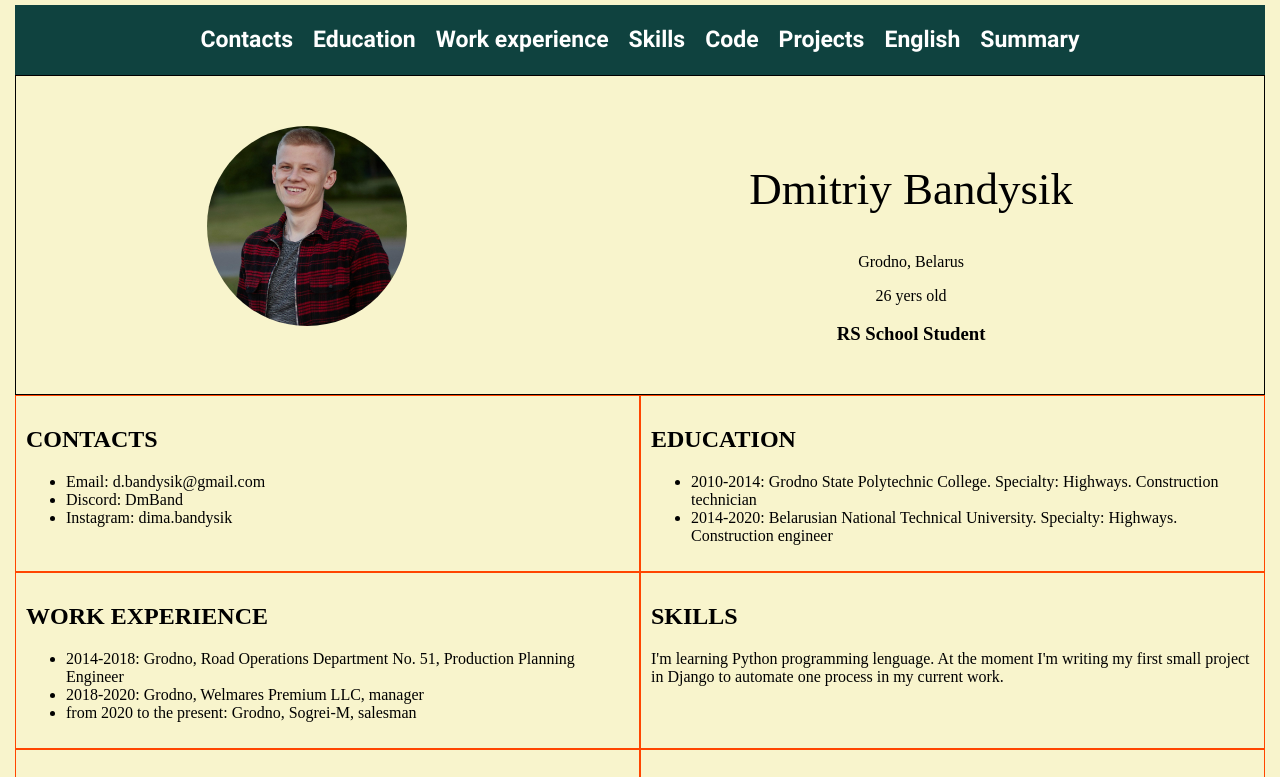
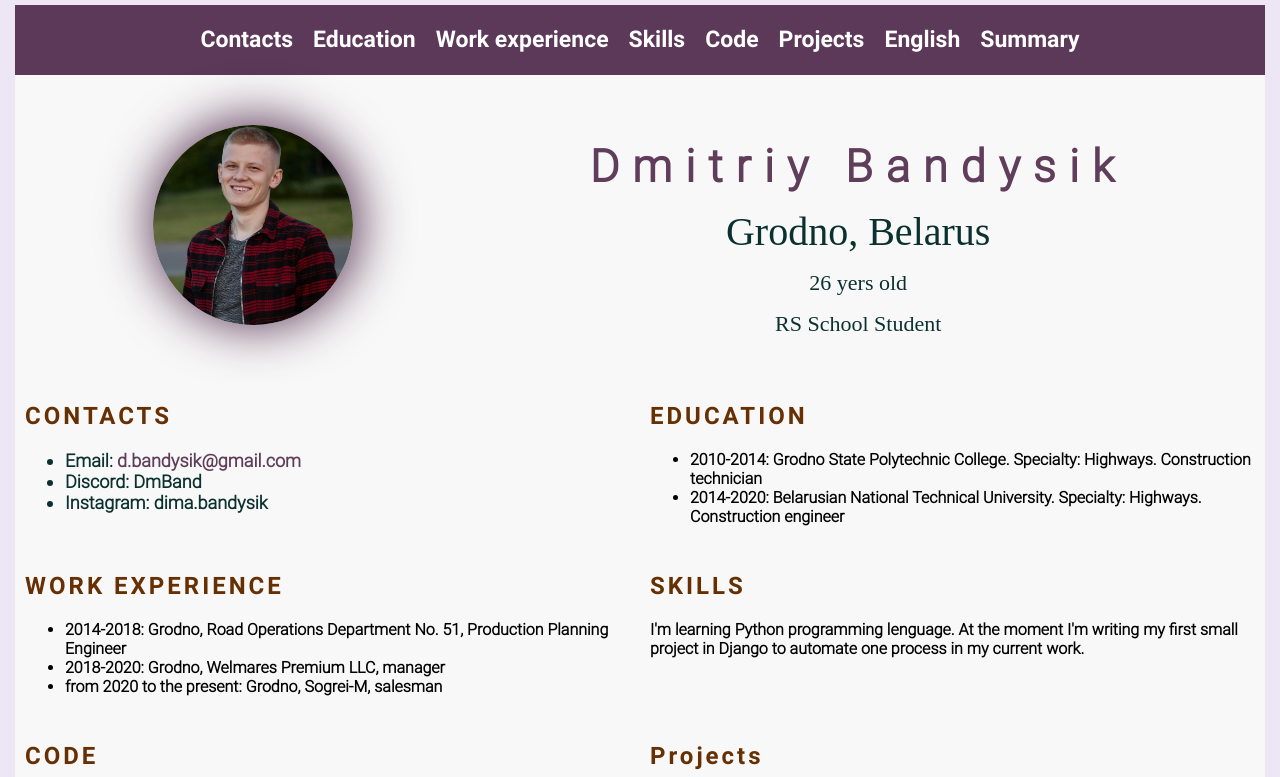
Before and after one commit to DmBand/rsschool-cv2, a plain HTML site: page index.html in a window 1280 px wide. Shown: the top 777 px of the page. Drawn offline with Linux system fonts and the light colour scheme.

Commit message:
fix: updated style css for "profile" section

```diff
--- a/index.html
+++ b/index.html
@@ -33,16 +33,16 @@
             <img class="profile-image" src="./assets/img/foto.jpg" alt="foto" title="foto">
             <div>
                 <h1>Dmitriy Bandysik</h1>
-                <p>Grodno, Belarus</p>
-                <p>26 yers old</p>
-                <h3>RS School Student</h3>
+                <p class="location">Grodno, Belarus</p>
+                <p class="age">26 yers old</p>
+                <p class="age">RS School Student</p>
             </div>
         </section>
 
         <section class="section" id="contacts">
             <h2>CONTACTS</h2>
-            <ul>
-                <li>Email: d.bandysik@gmail.com</li>
+            <ul class="contacts-list">
+                <li>Email: <a class="email-link" href="mailto:d.bandysik@gmail.com">d.bandysik@gmail.com</a></li>
                 <li>Discord: DmBand</li>
                 <li>Instagram: dima.bandysik</li>
             </ul>
--- a/style.css
+++ b/style.css
@@ -13,18 +13,14 @@
     src: url('./assets/fonts/Roboto-Bold.ttf');
 }
 
-
-
 * {
     box-sizing: border-box;
 }
 
-
 .header {
     margin: 5px 15px 0px;
-    background-color: #0F423F;
+    background-color: #360a30c9;
 }
-
 
 .nav-link {
     padding: 0px 10px;
@@ -34,13 +30,13 @@
     font-size: 23px;
     line-height: 50px;
     transition: 0.5s;
+    text-shadow: 5px -5px 3px transparent;
 }
 
-
 .nav-link:hover {
-    color: #0ccfe9;
+    color: #3eddadd7;
+    text-shadow: 5px -5px 10px black;
 }
-
 
 .nav-list {
     display: flex;
@@ -53,14 +49,10 @@
 
 }
 
-
-
 .container {
     max-width: 1440px;
     margin: 0 auto;
 }
-
-
 
 .main-container {
     display: flex;
@@ -71,8 +63,10 @@
 
 .section {
     width: 50%;
-    padding: 10px;
-    border: 1px solid orangered;
+    padding: 0px 10px 10px;
+    background-color: #f8f8f8;
+    font-family: RobotoNormal;
+    font-weight: 600;
 }
 
 @media (max-width: 768px) {
@@ -82,19 +76,55 @@
 }
 
 .section-profile {
-    border: 1px solid black;
     display: flex;
     justify-content: space-around;
+    flex-wrap: wrap;
     width: 100%;
     padding: 50px 20px 30px;
     text-align: center;
+    background-color: #f8f8f8;
 }
+
 .profile-image {
     width: 200px;
     height: 200px;
     border-radius: 100px;
-    object-fit: cover;
+    object-fit: cover; /*Чтобы фото не искажалось*/
+    box-shadow: 2px -2px 50px 5px  #360a30c9;
 }
+
+.location {
+    margin: 0px 0px 15px;
+    font-family: RobatoNormal;
+    font-size: 40px;
+    color: #0b312f;
+}
+
+@media (max-width: 400px) {
+    .location {
+        font-size: 20px;
+    }
+}
+
+.age {
+    margin: 0px 0px 15px;
+    font-size: 22px;
+    color: #0b312f;
+}
+
+.contacts-list {
+    color: #0b312f;
+    font-size: 18px;
+}
+
+.email-link {
+    text-decoration: none;
+    color: #360a30c9;
+}
+
+
+
+
 
 
 
@@ -109,15 +139,31 @@
 }
 
 
+
+
+
+
+
+
+
+
 h1 {
-    font: 45px RobotoBoldItalic;
+    margin: 15px 0px;
+    font: 45px RobotoNormal;
+    font-weight: bold;
+    color: #360a30c9;
+    letter-spacing: 13px; /*Расстояние между буквами*/
 }
 
+h2 {
+    font-family: RobotoBold;
+    color: #663003;
+    letter-spacing: 3px;
+}
 
 html {
     scroll-behavior: smooth; /*плавная прокрутка при переходе на якорную ссылку*/
 }
-
 
 body {
     min-height: 100vh;
@@ -126,5 +172,5 @@ body {
     display: flex;
     flex-direction: column;
     justify-content: space-between;
-    background-color: #F8F4CC;
+    background-color: #ede7f5;
 }
```
